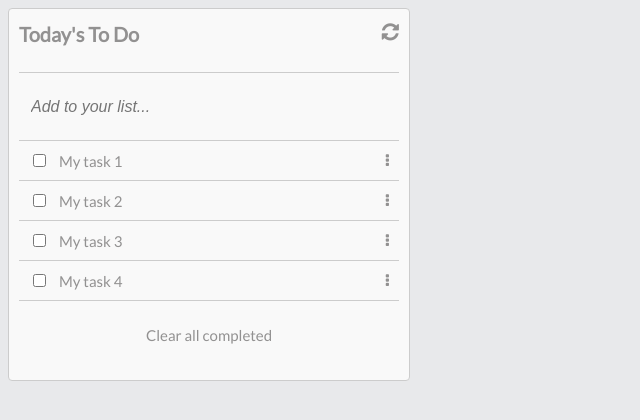
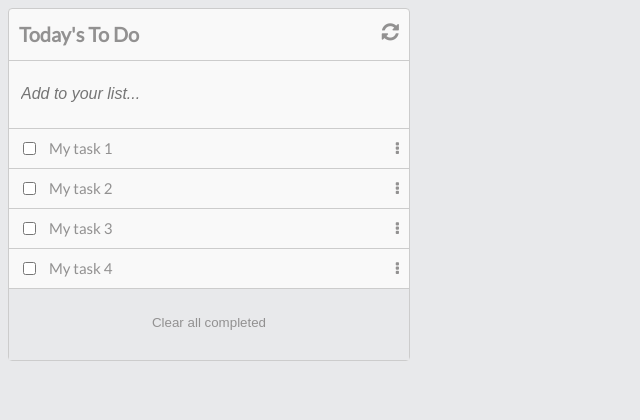
Before and after one commit to emmanuellmhango/to-do-list, a website built with webpack: page src/index.html in a window 1280 px wide. Shown: the whole page, without its empty margins (0-640 px from the left). Built offline with nearby package versions, Linux system fonts and the light colour scheme.

Commit message:
Update style.css

```diff
--- a/src/index.js
+++ b/src/index.js
@@ -52,7 +52,7 @@ function displayToDoList(tasks) {
     listItem.appendChild(dots);
     ul.append(listItem);
   });
-  ul.innerHTML += '<li class=\'todo-clear\'><a href=\'#\'>Clear all completed</a></li>';
+  ul.innerHTML += '<li class=\'todo-clear\'><button href=\'#\' class=\'clear-button\'>Clear all completed</button></li>';
   list.appendChild(ul);
 }
 
--- a/src/style.css
+++ b/src/style.css
@@ -14,7 +14,9 @@ body {
 
 .to-do {
   list-style-type: none;
-  padding: 10px;
+  padding: 0;
+  margin: 0;
+  width: 100%
 }
 
 .move {
@@ -71,11 +73,20 @@ body {
   padding-right: 10px;
 }
 
-.todo-clear a {
+.clear-button {
   text-decoration: none;
   align-items: center;
   margin-left: auto;
   margin-right: auto;
   margin-top: 15px;
   color: rgb(146, 145, 145);
+  background-color: rgb(232, 233, 235);
+  border: 0;
+  padding-bottom: 20px;
+  cursor: pointer;
 }
+
+.todo-clear {
+  background-color: rgb(232, 233, 235);
+  height: 100%;
+}
```
